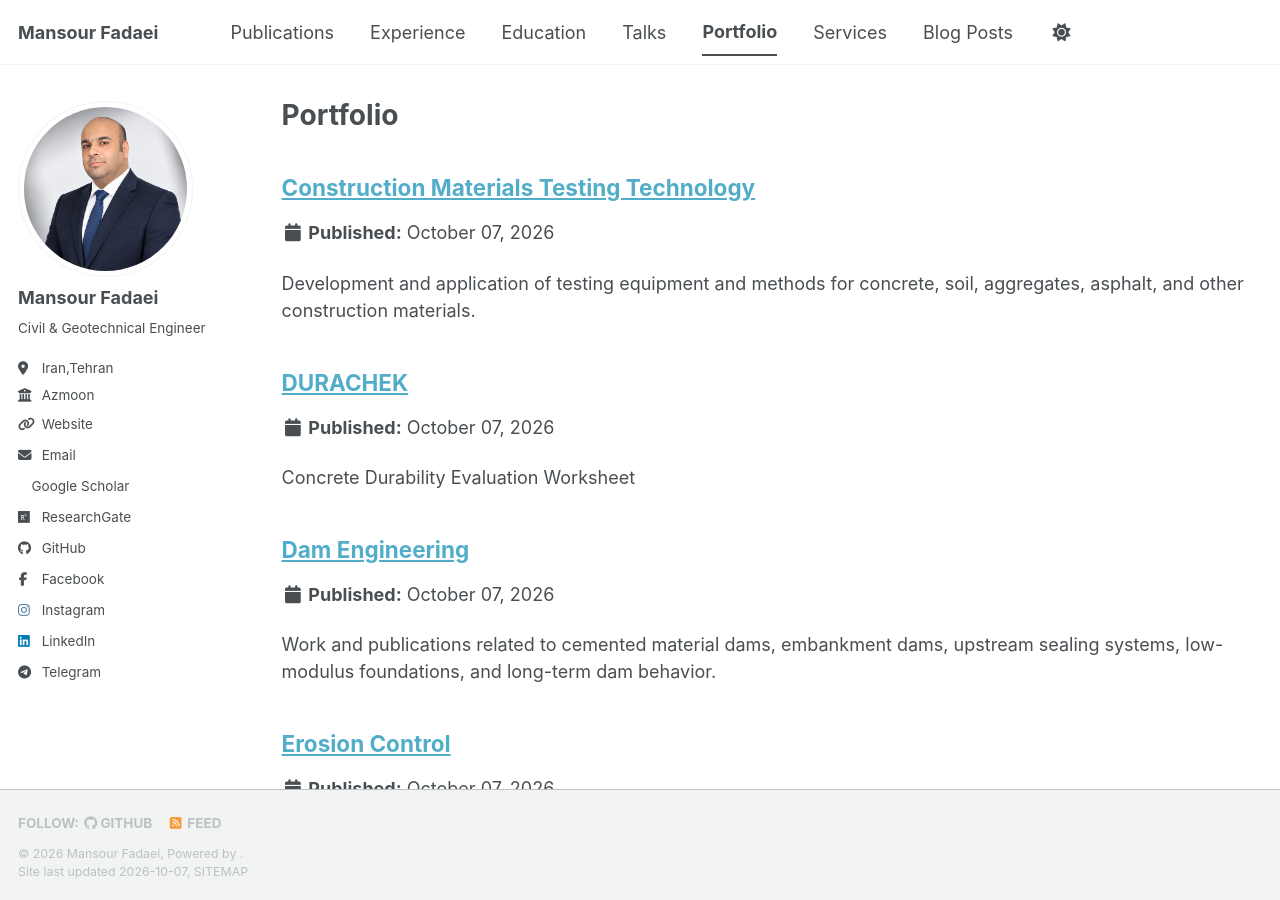
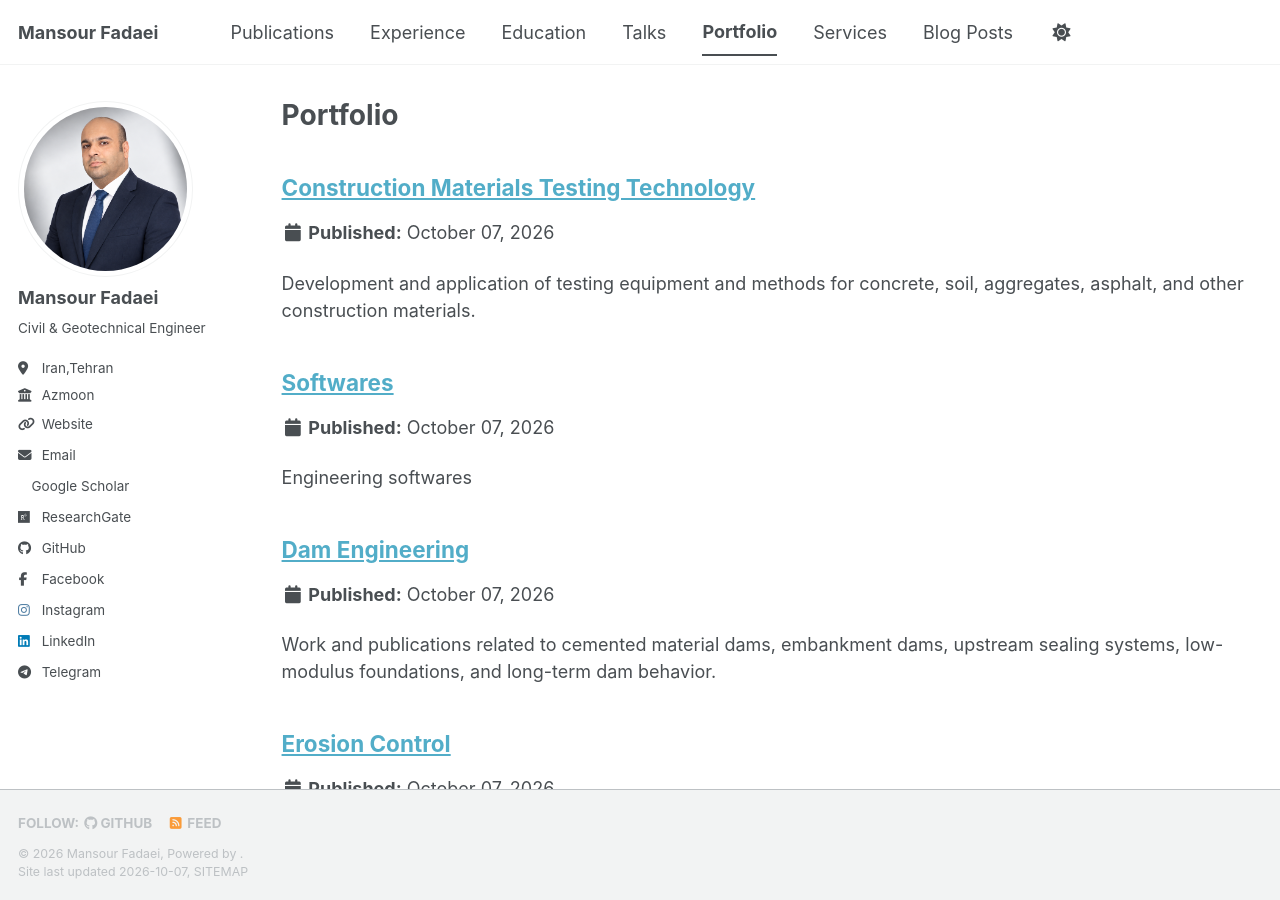
Before and after one commit to geo-eng/geo-eng.github.io, a Jekyll site: the page built from portfolio.html, in a window 1280 px wide and 900 px high. Built offline with Jekyll 4.4.1, drawn with Linux system fonts in a browser that asks for light colours; a style sheet for code colours, icons or effects is not loaded.

Commit message:
Update DURACHEK.md

```diff
--- a/_portfolio/DURACHEK.md
+++ b/_portfolio/DURACHEK.md
@@ -1,9 +1,9 @@
 ---
-title: "DURACHEK"
-excerpt: " Concrete Durability Evaluation Worksheet "
+title: "Softwares"
+excerpt: " Engineering softwares "
 collection: portfolio
 ---
-
+##DURACHEK
 DURACHEK performs indicative, initiation-limited durability assessments of concrete mix-and-cover specifications against the prescriptive requirements of EN 206 and EN 1992-1-1 (Eurocode 2), and supplements them with deterministic service-life prediction models taken from the fib Model Code for Service Life Design framework. The application converts a worksheet of mix, cover, transport-property and environmental inputs into: (a) a prescriptive compliance verdict, (b) a predicted service life, and (c) quantified remedial recommendations.<br>
-[Link-en](https://geodam.ir/software/duracheck-en)   [Manual-en](https://geodam.ir/software/duracheck-en.pdf)<br>
-[Link-fa](https://geodam.ir/software/duracheck-fa)   [Manual-fa](https://geodam.ir/software/duracheck-fa.pdf)
+|[Link-en](https://geodam.ir/software/duracheck-en)  | [Manual-en](https://geodam.ir/software/duracheck-en.pdf)|
+|[Link-fa](https://geodam.ir/software/duracheck-fa)  | [Manual-fa](https://geodam.ir/software/duracheck-fa.pdf)|
```
